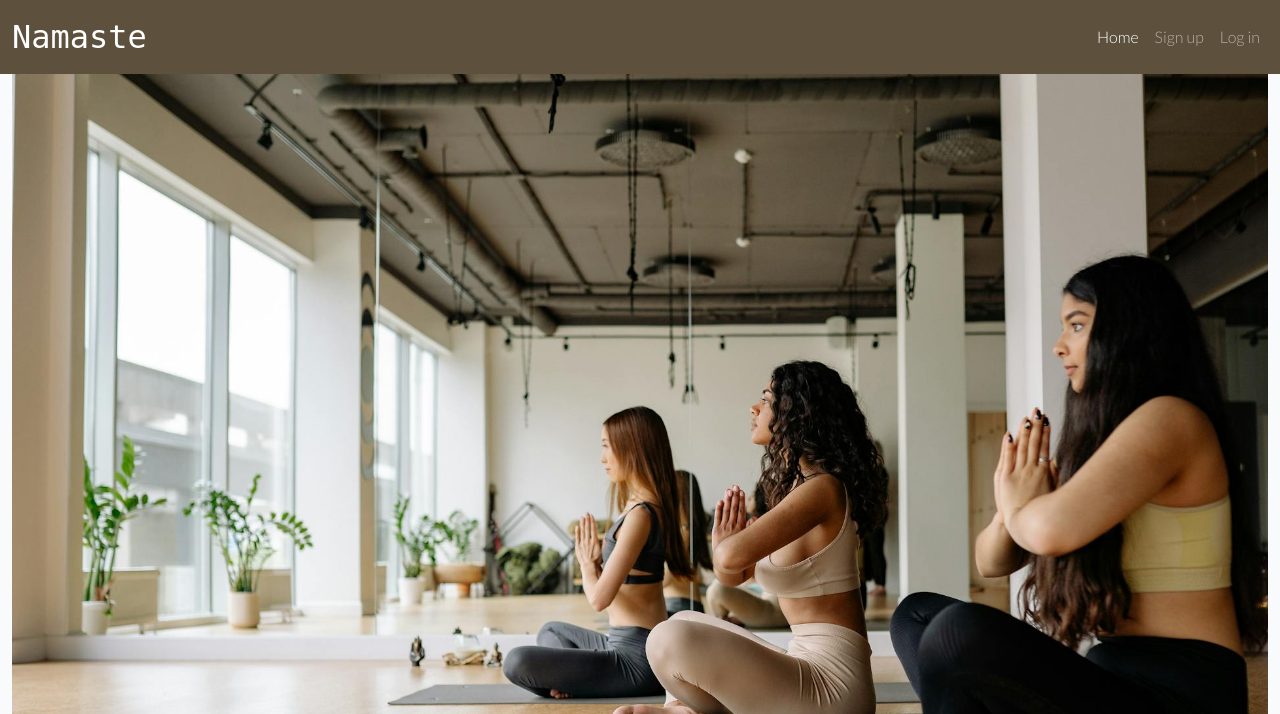
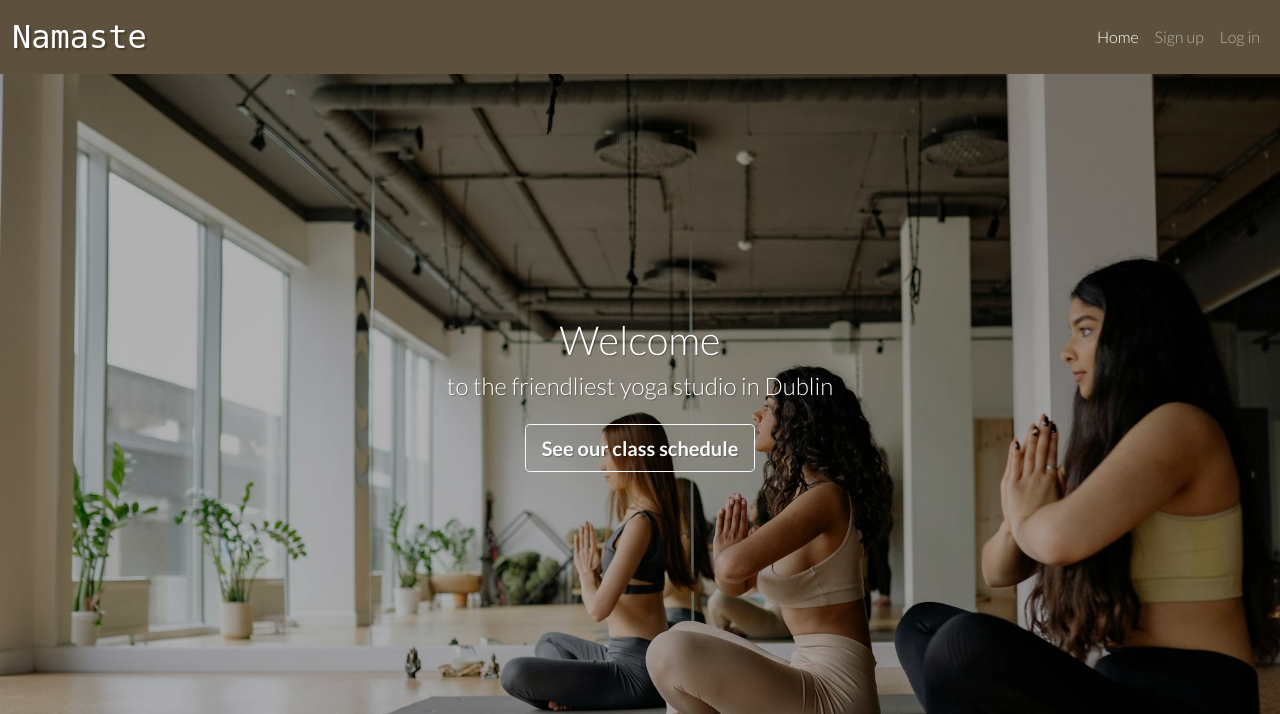
Before and after one commit to Agnieszka-21/namaste-django, a Django app: page / in a window 1280 px wide. Shown: the top 714 px of the page. Run offline with Django 4.2, Linux system fonts and the light colour scheme; some libraries are stand-ins or nearby versions; some web fonts are replaced; grey boxes are pictures that could not be loaded.

Commit message:
Add the hero section with its styling for the homepage

```diff
--- a/static/css/style.css
+++ b/static/css/style.css
@@ -17,6 +17,7 @@ body {
     font-family: 'Nova Mono', monospace;
     font-size: 2rem;
     color: #fafafa;
+    text-shadow: 2px 2px 2px rgba(0, 0, 0, 0.3);
 }
 
 /*
@@ -52,6 +53,31 @@ iframe {
 .main-bg {
     background-color: #F9FAFC;
 }
+
+.hero-img {
+    background-image: url('../images/seated.jpg');
+    background-size: cover;
+    min-height: 80vh;
+    position: relative;
+    color: #fafafa;
+    text-shadow: 1px 1px 1px rgba(0, 0, 0, 0.3);
+}
+
+.hero-text {
+    font-weight: 500;
+}
+
+.hero-btn-text {
+    font-weight: 800;
+}
+
+.color-overlay {
+    position: absolute;
+    background-color: rgba(0, 0, 0, 0.3);
+    height: 100%;
+    width: 100%;
+}
+
 
 .card {
     border: none;
--- a/user_profiles/templates/user_profiles/index.html
+++ b/user_profiles/templates/user_profiles/index.html
@@ -6,10 +6,21 @@
 {% load static %}
 
 <!-- index.html content starts here -->
-<div>
-    <div class="row no-gutters">
-        <img src="../static/images/seated.jpg" alt="Students in a yoga class" class="col-12">
+<!-- Hero: https://mdbootstrap.com/docs/standard/extended/hero/ or: https://www.youtube.com/watch?v=W87XNjvXiWw&t=180s -->
+
+<!-- Hero -->
+<div class="text-center bg-image hero-img">
+    <div class="p-5 color-overlay" style="background-color: rgba(0, 0, 0, 0.3);">
+        <div class="d-flex justify-content-center align-items-center h-100">
+            <div class="text-white">
+                <h1 class="mb-2 hero-text">Welcome</h1>
+                <h4 class="mb-4 hero-text">to the friendliest yoga studio in Dublin</h4>
+                <a data-mdb-ripple-init class="btn btn-outline-light btn-lg hero-btn-text" href="#!" role="button">See our class schedule</a>
+            </div>
+        </div>
     </div>
+</div>
+
     <div class="container-fluid">
         <div class="row">
             <div class="col-md-9">
@@ -23,7 +34,7 @@
         </div>
 
     </div>
-</div>
+
 
 <!-- index.html content ends here -->
 {% endblock %}
```
